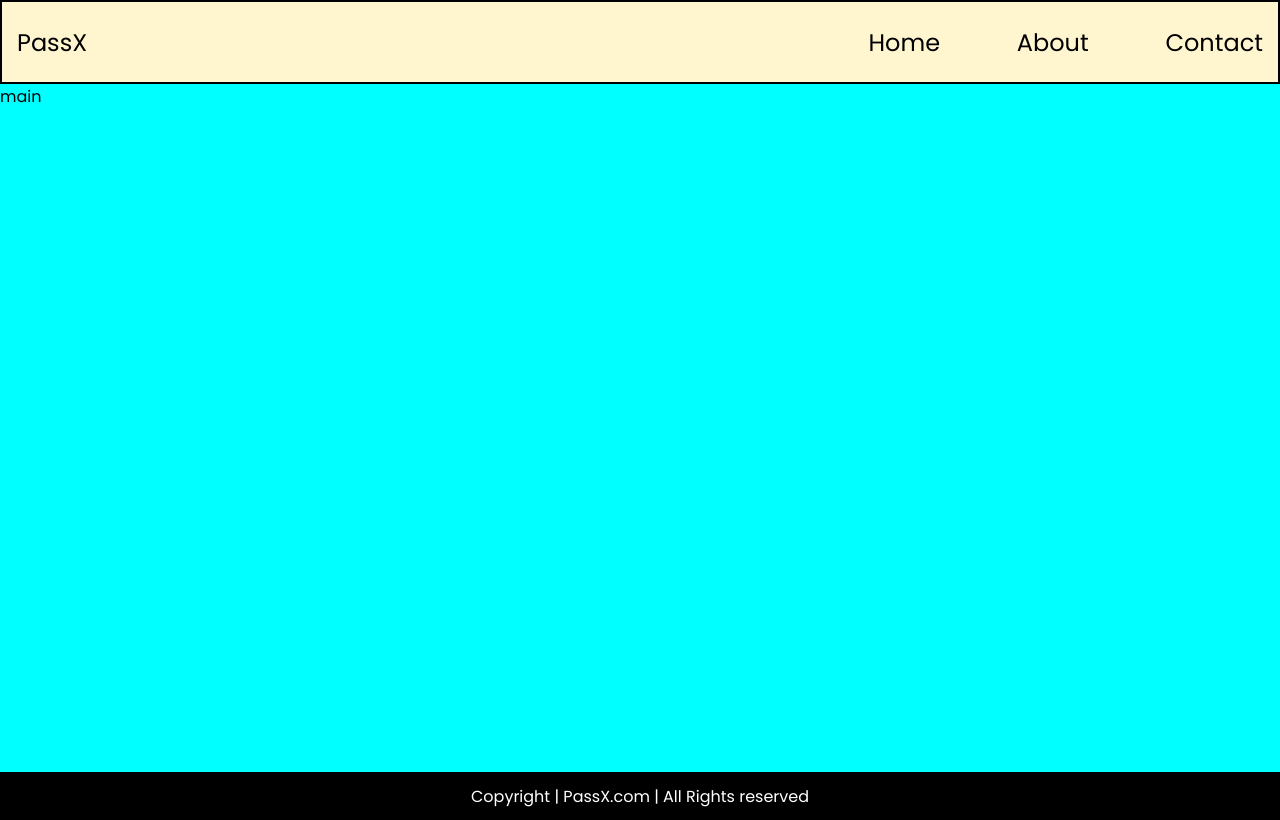
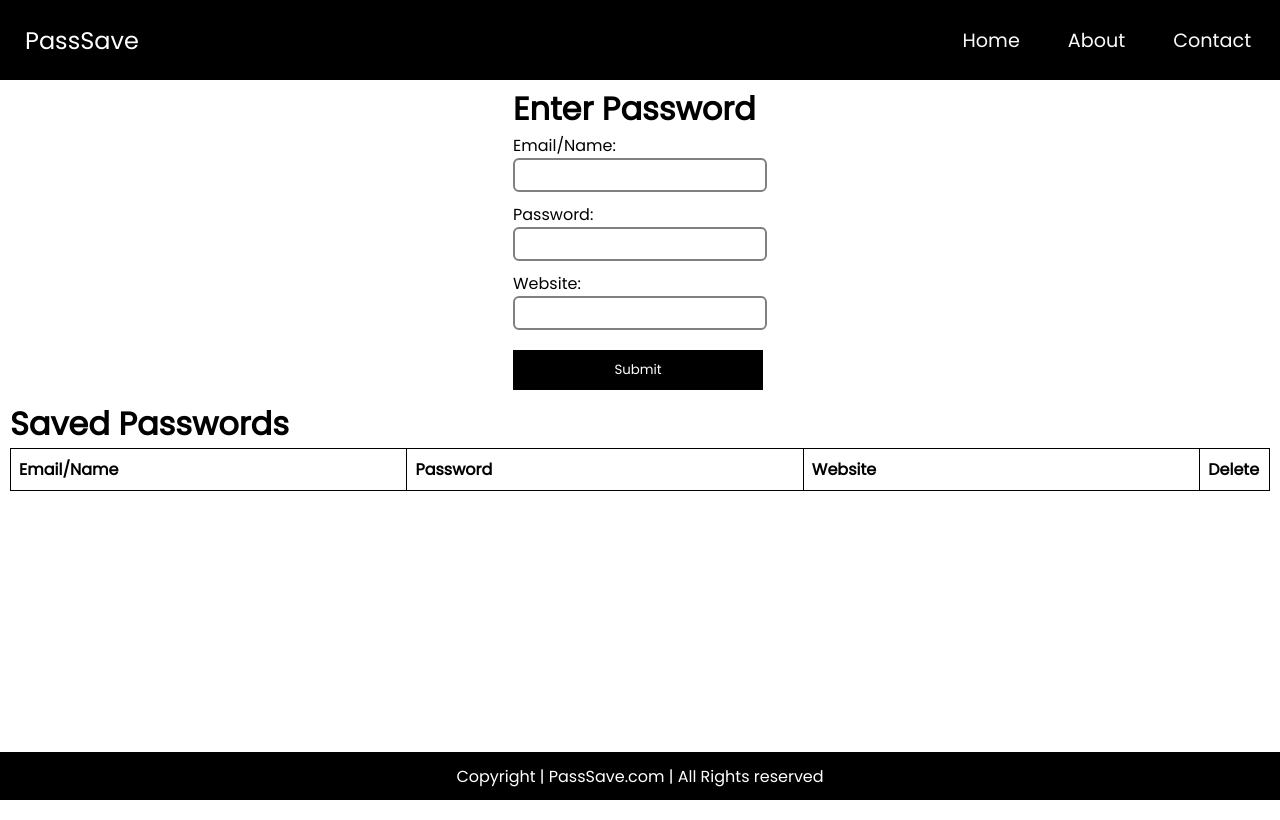
Before and after one commit to Ibrahim-Faisal15/Password-manager, a plain HTML site: page index.html in a window 1280 px wide. Drawn offline with Linux system fonts and the light colour scheme.

Commit message:
added some changes

```diff
--- a/index.html
+++ b/index.html
@@ -1,15 +1,17 @@
 <!DOCTYPE html>
 <html lang="en">
+
 <head>
     <meta charset="UTF-8">
     <meta name="viewport" content="width=device-width, initial-scale=1.0">
-    <title>PassX | Your Personal Password Manager</title>
+    <title>PassSave | Your Personal Password Manager</title>
     <link rel="stylesheet" href="style.css">
 </head>
+
 <body>
     <header>
         <nav>
-            <span id="logo">PassX</span>
+            <span id="logo">PassSave</span>
             <ul>
                 <li><a href="">Home</a></li>
                 <li><a href="">About</a></li>
@@ -18,10 +20,59 @@
         </nav>
     </header>
     <main>
-        main
+
+        <div class="input_field">
+            <form>
+                <h1>Enter Password</h1>
+                <!-- Text input for username -->
+                <label for="username">Email/Name: </label>
+                <br>
+                <input type="text" id="username" required>
+                <br>
+                <!-- Password input -->
+                <label for="password">Password:</label>
+                <br>
+                <input type="text" id="password" required>
+                <br>
+                <label>Website:</label>
+                <br>
+                <input type="text" id="website" required>
+                <br>
+                <!-- Submit button -->
+                <input type="submit" value="Submit" id="submit">
+            </form>
+        </div>
+        <div class="passwords">
+            <h1>Saved Passwords</h1>
+            <table>
+                <thead>
+
+                    <th>Email/Name</th>
+                    <th>Password</th>
+                    <th>Website</th>
+                    <th class="delete">Delete</th>
+
+                </thead>
+
+                <tbody>
+                    <!-- <tr>
+                    <td>d</td>
+                    <td>d</td>
+                    <td>d</td>
+                   </tr> -->
+                </tbody>
+
+
+            </table>
+
+        </div>
+
+
     </main>
     <footer>
-        Copyright | PassX.com | All Rights reserved
+        Copyright | PassSave.com | All Rights reserved
     </footer>
 </body>
+<script src="script.js"></script>
+
 </html>
--- a/style.css
+++ b/style.css
@@ -4,16 +4,19 @@
   margin: 0px;
   padding: 0px;
   font-family: 'Poppins', sans-serif;
-  background-color: #FFF6D0;
+}
+
+body {
+  display: flex;
+  flex-direction: column;
+  min-height: 100vh;
 }
 
 header {
-  border: 2px solid black;
-  color: rgb(0, 0, 0);
   height: 10dvh;
   margin-right: 0 10px;
-  font-size: 1.5rem;
-
+  color: white;
+  background-color: black;
 }
 
 header nav {
@@ -21,41 +24,119 @@ header nav {
   height: 10vh;
   align-items: center;
   justify-content: space-between;
-  margin: 0 15px;
-
 }
 
 header nav ul {
   list-style: none;
   display: flex;
-
+  padding-right: 1.8rem;
 }
 
 header nav ul li {
-  margin-left: 6vw;
-
+  margin-left: 3rem;
+  font-size: 1.2rem;
 }
 
 header nav ul li a {
   text-decoration: none;
-  color: black;
+  color: rgb(250, 250, 250);
 }
 
 header nav ul li a:hover {
   color: rgb(62, 55, 55);
 }
 
-main{
-  height: 86dvh;
-  background-color: aqua;
+#logo {
+  margin: 0 0 0 25px;
+  font-size: 1.5rem;
 }
 
-footer{
+main {
+  flex: 1;
+  overflow-y: auto;
+  /* Allow scrolling if the content exceeds the height */
+}
+
+.input_field {
+  display: flex;
+  flex-direction: column;
+  align-items: center;
+  justify-content: center;
+}
+
+#username,
+#password,
+#website {
+  height: 30px;
+  width: 250px;
+  outline: none;
+  border-radius: 6px;
+  border: 2px solid grey;
+  margin-bottom: 10px;
+}
+
+form {
+  padding-top: 0.3rem;
+}
+
+#submit {
+  margin-top: 10px;
+  width: 250px;
+  height: 40px;
+  background-color: black;
+  color: white;
+  outline: none;
+  border: none;
+  cursor: pointer;
+}
+
+.passwords {
+  padding: 10px;
+  height: auto;
+}
+
+table {
+  border-collapse: collapse;
+  width: 100%;
+}
+
+table, th, td {
+  border: 1px solid black;
+}
+
+th {
+  width: 250px;
+}
+
+td {
+  border: 2px solid rgb(0, 0, 0);
+  width: 300px;
+  min-width: 100px;
+  white-space: nowrap;
+  overflow: hidden;
+  text-overflow: ellipsis;
+}
+
+th, td {
+  padding: 8px;
+  text-align: left;
+}
+
+th {
+  font-weight: bold;
+}
+
+.delete {
+  max-width: 30px;
+
+
+}
+
+footer {
   background-color: black;
   height: 6vh;
+  color: rgb(255, 255, 255);
   display: flex;
-  color: rgb(255, 255, 255);
   align-items: center;
   justify-content: center;
-
 }
```
